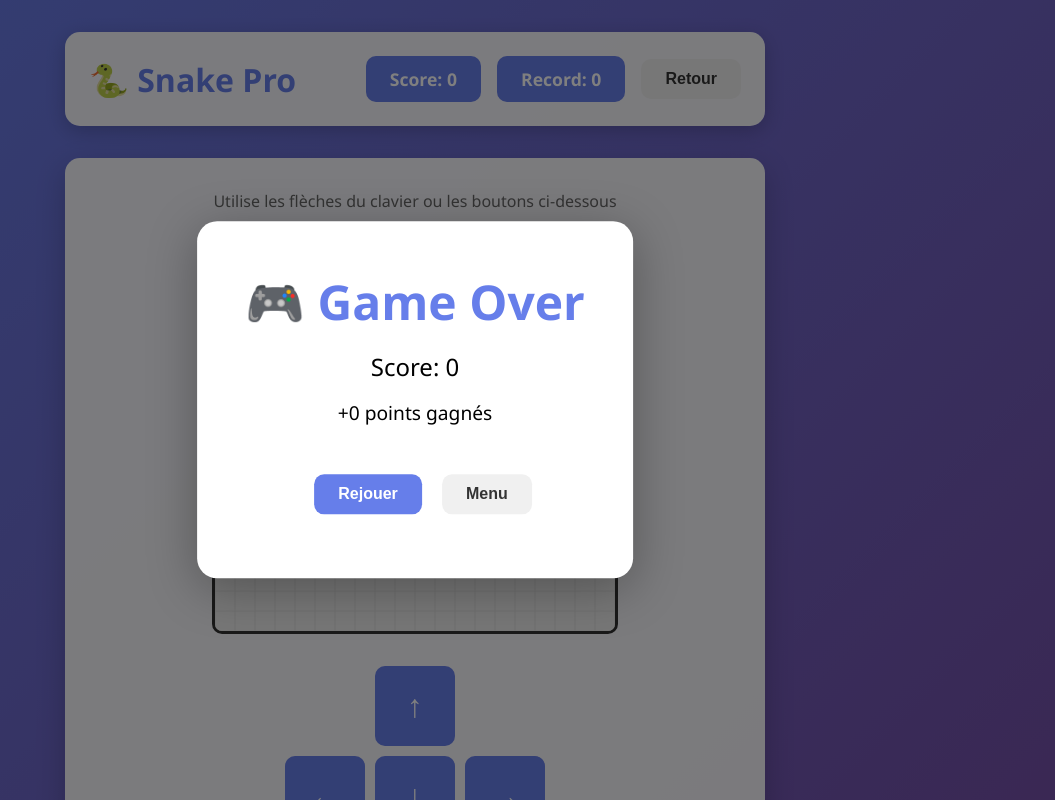
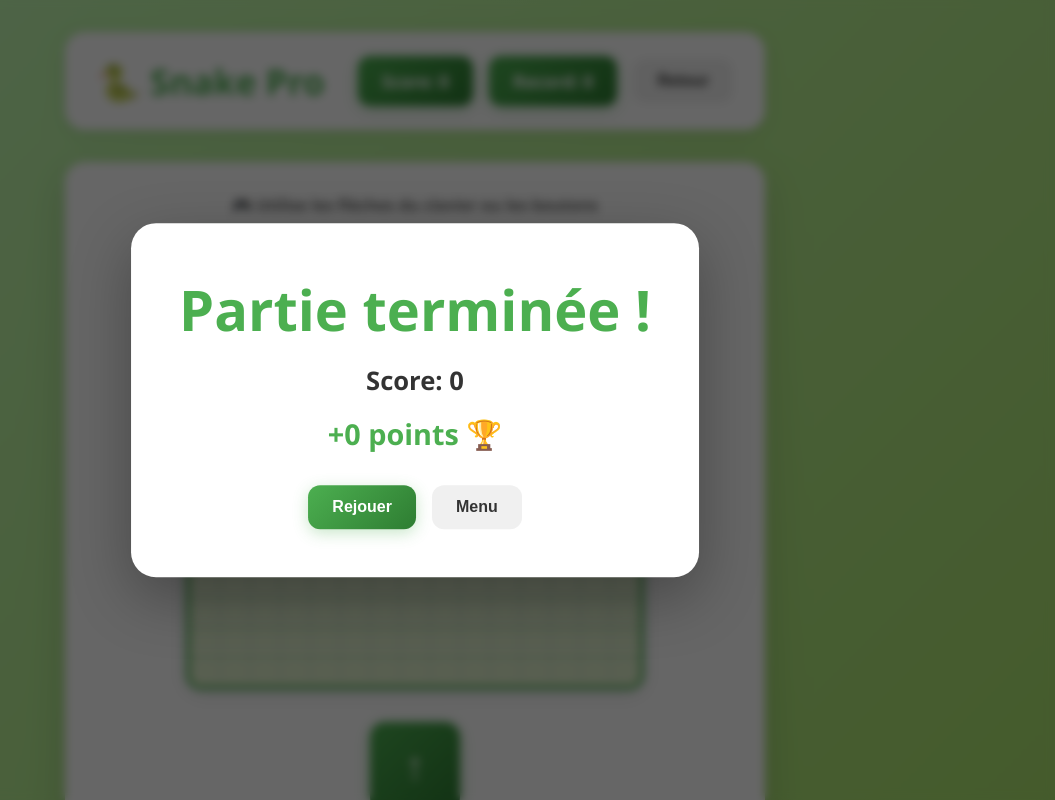
Before and after one commit to TheAmazingArtixx/Dutix, a plain HTML site: page snake.html in a window 1280 px wide. Shown: the top 800 px of the page, without its empty margins (225-1280 px from the left). Drawn offline with Linux system fonts and the light colour scheme; sample sign-in values are in the browser's storage.

Commit message:
Update snake.html

```diff
--- a/snake.html
+++ b/snake.html
@@ -12,7 +12,7 @@
         }
         body {
             font-family: 'Segoe UI', Tahoma, Geneva, Verdana, sans-serif;
-            background: linear-gradient(135deg, #667eea 0%, #764ba2 100%);
+            background: linear-gradient(135deg, #c3fbb7 0%, #a8e063 100%);
             min-height: 100vh;
             padding: 2rem;
             display: flex;
@@ -24,18 +24,19 @@
             width: 100%;
         }
         .header {
-            background: rgba(255, 255, 255, 0.95);
-            padding: 1.5rem;
-            border-radius: 15px;
+            background: white;
+            padding: 1.5rem 2rem;
+            border-radius: 20px;
             margin-bottom: 2rem;
             display: flex;
             justify-content: space-between;
             align-items: center;
-            box-shadow: 0 5px 20px rgba(0,0,0,0.2);
+            box-shadow: 0 4px 20px rgba(0,0,0,0.1);
         }
         .header h1 {
-            color: #667eea;
-            font-size: 2rem;
+            color: #4caf50;
+            font-size: 2.2rem;
+            font-weight: 900;
         }
         .header-right {
             display: flex;
@@ -43,93 +44,117 @@
             align-items: center;
         }
         .score-box {
-            background: #667eea;
+            background: linear-gradient(135deg, #4caf50 0%, #2e7d32 100%);
             color: white;
-            padding: 0.7rem 1.5rem;
-            border-radius: 10px;
-            font-weight: bold;
+            padding: 0.8rem 1.5rem;
+            border-radius: 12px;
+            font-weight: 700;
             font-size: 1.1rem;
+            box-shadow: 0 4px 15px rgba(76, 175, 80, 0.3);
         }
         .btn {
-            padding: 0.7rem 1.5rem;
+            padding: 0.8rem 1.5rem;
             border: none;
-            border-radius: 10px;
-            font-weight: bold;
+            border-radius: 12px;
+            font-weight: 700;
             cursor: pointer;
-            transition: transform 0.2s;
+            transition: all 0.3s;
             font-size: 1rem;
         }
         .btn:hover {
-            transform: scale(1.05);
+            transform: translateY(-2px);
         }
         .btn-secondary {
             background: #f0f0f0;
             color: #333;
         }
+        .btn-secondary:hover {
+            background: #e0e0e0;
+        }
         .btn-primary {
-            background: #667eea;
+            background: linear-gradient(135deg, #4caf50 0%, #2e7d32 100%);
             color: white;
+            box-shadow: 0 4px 15px rgba(76, 175, 80, 0.3);
         }
         .game-board {
-            background: rgba(255, 255, 255, 0.95);
+            background: white;
             padding: 2rem;
-            border-radius: 15px;
-            box-shadow: 0 10px 30px rgba(0,0,0,0.2);
+            border-radius: 20px;
+            box-shadow: 0 10px 40px rgba(0,0,0,0.15);
             text-align: center;
         }
         canvas {
-            border: 3px solid #333;
-            border-radius: 10px;
-            background: #f0f0f0;
+            border: 4px solid #4caf50;
+            border-radius: 15px;
+            background: linear-gradient(135deg, #f1f8e9 0%, #dcedc8 100%);
             display: block;
             margin: 0 auto 2rem;
+            box-shadow: 0 4px 20px rgba(0,0,0,0.1);
         }
         .controls {
             display: grid;
-            grid-template-columns: repeat(3, 80px);
-            gap: 10px;
+            grid-template-columns: repeat(3, 90px);
+            gap: 12px;
             justify-content: center;
             margin-bottom: 2rem;
         }
         .control-btn {
-            width: 80px;
-            height: 80px;
-            background: #667eea;
+            width: 90px;
+            height: 90px;
+            background: linear-gradient(135deg, #4caf50 0%, #2e7d32 100%);
             color: white;
             border: none;
-            border-radius: 10px;
-            font-size: 2rem;
+            border-radius: 15px;
+            font-size: 2.5rem;
             cursor: pointer;
             transition: all 0.2s;
+            box-shadow: 0 4px 15px rgba(76, 175, 80, 0.3);
         }
         .control-btn:active {
             transform: scale(0.95);
-            background: #5568d3;
+            box-shadow: 0 2px 8px rgba(76, 175, 80, 0.3);
         }
         .control-btn:disabled {
             background: #ddd;
             cursor: not-allowed;
+            box-shadow: none;
         }
         .game-over {
             position: fixed;
             top: 50%;
             left: 50%;
-            transform: translate(-50%, -50%);
+            transform: translate(-50%, -50%) scale(0);
             background: white;
             padding: 3rem;
-            border-radius: 20px;
-            box-shadow: 0 10px 50px rgba(0,0,0,0.3);
+            border-radius: 25px;
+            box-shadow: 0 20px 60px rgba(0,0,0,0.3);
             text-align: center;
             display: none;
             z-index: 1000;
+            animation: popIn 0.5s cubic-bezier(0.68, -0.55, 0.265, 1.55) forwards;
+        }
+        @keyframes popIn {
+            to { transform: translate(-50%, -50%) scale(1); }
         }
         .game-over.show {
             display: block;
         }
         .game-over h2 {
-            color: #667eea;
-            font-size: 3rem;
+            color: #4caf50;
+            font-size: 3.5rem;
             margin-bottom: 1rem;
+            font-weight: 900;
+        }
+        .game-over p {
+            font-size: 1.4rem;
+            color: #333;
+            font-weight: 600;
+        }
+        .game-over .buttons {
+            display: flex;
+            gap: 1rem;
+            margin-top: 2rem;
+            justify-content: center;
         }
         .overlay {
             position: fixed;
@@ -137,9 +162,10 @@
             left: 0;
             width: 100%;
             height: 100%;
-            background: rgba(0, 0, 0, 0.5);
+            background: rgba(0, 0, 0, 0.6);
             display: none;
             z-index: 999;
+            backdrop-filter: blur(5px);
         }
         .overlay.show {
             display: block;
@@ -148,14 +174,16 @@
             text-align: center;
             color: #666;
             margin-bottom: 1rem;
+            font-weight: 600;
         }
         .legend {
             display: flex;
             justify-content: center;
             gap: 2rem;
             margin-top: 1rem;
-            font-size: 0.9rem;
+            font-size: 0.95rem;
             color: #666;
+            font-weight: 600;
         }
         .legend-item {
             display: flex;
@@ -163,9 +191,9 @@
             gap: 0.5rem;
         }
         .legend-square {
-            width: 20px;
-            height: 20px;
-            border-radius: 3px;
+            width: 22px;
+            height: 22px;
+            border-radius: 4px;
         }
     </style>
 </head>
@@ -182,9 +210,9 @@
 
         <div class="game-board">
             <div class="info">
-                <p>Utilise les flèches du clavier ou les boutons ci-dessous</p>
+                <p>🎮 Utilise les flèches du clavier ou les boutons</p>
             </div>
-            <canvas id="gameCanvas" width="400" height="400"></canvas>
+            <canvas id="gameCanvas" width="450" height="450"></canvas>
 
             <div class="controls">
                 <div></div>
@@ -197,11 +225,11 @@
 
             <div class="legend">
                 <div class="legend-item">
-                    <div class="legend-square" style="background: #4CAF50;"></div>
+                    <div class="legend-square" style="background: linear-gradient(135deg, #4CAF50, #2E7D32);"></div>
                     <span>Serpent</span>
                 </div>
                 <div class="legend-item">
-                    <div class="legend-square" style="background: #FF5722;"></div>
+                    <div class="legend-square" style="background: #FF5252;"></div>
                     <span>Pomme (+10)</span>
                 </div>
                 <div class="legend-item">
@@ -216,36 +244,41 @@
 
     <div class="overlay" id="overlay"></div>
     <div class="game-over" id="gameOver">
-        <h2>🎮 Game Over</h2>
-        <p style="font-size: 1.5rem; margin-bottom: 1rem;">Score: <span id="finalScore"></span></p>
-        <p style="font-size: 1.2rem; margin-bottom: 2rem;">+<span id="pointsEarned"></span> points gagnés</p>
-        <button class="btn btn-primary" onclick="resetGame()" style="margin: 1rem;">Rejouer</button>
-        <button class="btn btn-secondary" onclick="window.location.href='games.html'">Menu</button>
+        <h2>Partie terminée !</h2>
+        <p style="font-size: 1.6rem; margin: 1rem 0;">Score: <span id="finalScore"></span></p>
+        <p style="color: #4caf50; font-size: 1.8rem;">+<span id="pointsEarned"></span> points 🏆</p>
+        <div class="buttons">
+            <button class="btn btn-primary" onclick="resetGame()">Rejouer</button>
+            <button class="btn btn-secondary" onclick="window.location.href='games.html'">Menu</button>
+        </div>
     </div>
 
     <script>
+        const SUPABASE_URL = 'https://fvtchcjegthrssrdvkhl.supabase.co';
+        const SUPABASE_KEY = 'eyJhbGciOiJIUzI1NiIsInR5cCI6IkpXVCJ9.eyJpc3MiOiJzdXBhYmFzZSIsInJlZiI6ImZ2dGNoY2plZ3RocnNzcmR2a2hsIiwicm9sZSI6ImFub24iLCJpYXQiOjE3NjU5NDczMTEsImV4cCI6MjA4MTUyMzMxMX0.srVeg-f7-smeSKbjk-U2kZOcVHrYe7mRkU-GSlsq3wg';
+
         const canvas = document.getElementById('gameCanvas');
         const ctx = canvas.getContext('2d');
-        const gridSize = 20;
+        const gridSize = 30;
         const tileCount = canvas.width / gridSize;
 
-        let snake = [{x: 10, y: 10}];
+        let snake = [{x: 7, y: 7}];
         let direction = {x: 1, y: 0};
         let nextDirection = {x: 1, y: 0};
-        let food = {x: 15, y: 15};
+        let food = {x: 12, y: 7};
         let bonus = null;
         let score = 0;
         let highScore = 0;
         let gameLoop = null;
-        let speed = 100;
+        let speed = 150;
         let bonusTimer = 0;
 
         function initGame() {
-            snake = [{x: 10, y: 10}];
+            snake = [{x: 7, y: 7}];
             direction = {x: 1, y: 0};
             nextDirection = {x: 1, y: 0};
             score = 0;
-            speed = 100;
+            speed = 150;
             bonus = null;
             bonusTimer = 0;
 
@@ -264,13 +297,11 @@
                 y: snake[0].y + direction.y
             };
 
-            // Vérifier collision avec murs
             if (head.x < 0 || head.x >= tileCount || head.y < 0 || head.y >= tileCount) {
                 gameOver();
                 return;
             }
 
-            // Vérifier collision avec soi-même
             if (snake.some(segment => segment.x === head.x && segment.y === head.y)) {
                 gameOver();
                 return;
@@ -278,19 +309,16 @@
 
             snake.unshift(head);
 
-            // Vérifier nourriture
             if (head.x === food.x && head.y === food.y) {
                 score += 10;
                 spawnFood();
 
-                // Spawn bonus parfois
-                if (Math.random() < 0.3) {
+                if (Math.random() < 0.4) {
                     spawnBonus();
                 }
 
-                // Accélérer
-                if (speed > 50) {
-                    speed -= 2;
+                if (speed > 80) {
+                    speed -= 3;
                     clearInterval(gameLoop);
                     gameLoop = setInterval(update, speed);
                 }
@@ -302,10 +330,9 @@
                 snake.pop();
             }
 
-            // Gérer timer bonus
             if (bonus) {
                 bonusTimer++;
-                if (bonusTimer > 50) {
+                if (bonusTimer > 40) {
                     bonus = null;
                     bonusTimer = 0;
                 }
@@ -316,11 +343,12 @@
         }
 
         function draw() {
-            // Fond
-            ctx.fillStyle = '#f0f0f0';
+            const gradient = ctx.createLinearGradient(0, 0, 0, canvas.height);
+            gradient.addColorStop(0, '#f1f8e9');
+            gradient.addColorStop(1, '#dcedc8');
+            ctx.fillStyle = gradient;
             ctx.fillRect(0, 0, canvas.width, canvas.height);
 
-            // Grille
             ctx.strokeStyle = '#e0e0e0';
             ctx.lineWidth = 1;
             for (let i = 0; i <= tileCount; i++) {
@@ -334,9 +362,15 @@
                 ctx.stroke();
             }
 
-            // Serpent
             snake.forEach((segment, index) => {
-                ctx.fillStyle = index === 0 ? '#2E7D32' : '#4CAF50';
+                const gradient = ctx.createLinearGradient(
+                    segment.x * gridSize, segment.y * gridSize,
+                    (segment.x + 1) * gridSize, (segment.y + 1) * gridSize
+                );
+                gradient.addColorStop(0, index === 0 ? '#4CAF50' : '#66BB6A');
+                gradient.addColorStop(1, index === 0 ? '#2E7D32' : '#4CAF50');
+                ctx.fillStyle = gradient;
+
                 ctx.fillRect(
                     segment.x * gridSize + 2,
                     segment.y * gridSize + 2,
@@ -344,42 +378,65 @@
                     gridSize - 4
                 );
 
-                // Yeux sur la tête
+                ctx.shadowColor = 'rgba(76, 175, 80, 0.5)';
+                ctx.shadowBlur = 10;
+                ctx.shadowOffsetX = 0;
+                ctx.shadowOffsetY = 2;
+
                 if (index === 0) {
                     ctx.fillStyle = 'white';
-                    ctx.fillRect(segment.x * gridSize + 5, segment.y * gridSize + 5, 4, 4);
-                    ctx.fillRect(segment.x * gridSize + 11, segment.y * gridSize + 5, 4, 4);
+                    ctx.fillRect(segment.x * gridSize + 8, segment.y * gridSize + 8, 6, 6);
+                    ctx.fillRect(segment.x * gridSize + 16, segment.y * gridSize + 8, 6, 6);
                 }
+
+                ctx.shadowBlur = 0;
             });
 
-            // Nourriture
-            ctx.fillStyle = '#FF5722';
+            ctx.fillStyle = '#FF5252';
             ctx.beginPath();
             ctx.arc(
                 food.x * gridSize + gridSize / 2,
                 food.y * gridSize + gridSize / 2,
-                gridSize / 2 - 2,
+                gridSize / 2 - 3,
                 0,
                 Math.PI * 2
             );
             ctx.fill();
 
-            // Bonus
+            ctx.fillStyle = 'rgba(255, 255, 255, 0.5)';
+            ctx.beginPath();
+            ctx.arc(
+                food.x * gridSize + gridSize / 3,
+                food.y * gridSize + gridSize / 3,
+                gridSize / 6,
+                0,
+                Math.PI * 2
+            );
+            ctx.fill();
+
             if (bonus) {
+                const pulseSize = gridSize / 2 - 3 + Math.sin(bonusTimer * 0.3) * 3;
                 ctx.fillStyle = '#FFD700';
                 ctx.beginPath();
                 ctx.arc(
                     bonus.x * gridSize + gridSize / 2,
                     bonus.y * gridSize + gridSize / 2,
-                    gridSize / 2 - 2,
+                    pulseSize,
                     0,
                     Math.PI * 2
                 );
                 ctx.fill();
 
-                // Bordure pulsante
-                ctx.strokeStyle = `rgba(255, 215, 0, ${0.5 + Math.sin(bonusTimer * 0.2) * 0.5})`;
+                ctx.strokeStyle = `rgba(255, 215, 0, ${0.7 - bonusTimer / 60})`;
                 ctx.lineWidth = 3;
+                ctx.beginPath();
+                ctx.arc(
+                    bonus.x * gridSize + gridSize / 2,
+                    bonus.y * gridSize + gridSize / 2,
+                    pulseSize + 5,
+                    0,
+                    Math.PI * 2
+                );
                 ctx.stroke();
             }
         }
@@ -416,7 +473,6 @@
 
             const newDir = directions[dir];
 
-            // Empêcher demi-tour
             if (newDir.x !== -direction.x || newDir.y !== -direction.y) {
                 nextDirection = newDir;
             }
@@ -433,11 +489,11 @@
         function gameOver() {
             clearInterval(gameLoop);
             document.getElementById('finalScore').textContent = score;
-            document.getElementById('pointsEarned').textContent = score;
+            document.getElementById('pointsEarned').textContent = score * 2;
             document.getElementById('overlay').classList.add('show');
             document.getElementById('gameOver').classList.add('show');
 
-            updateProgress('snake', score);
+            updateProgress('snake', score * 2);
         }
 
         function resetGame() {
@@ -471,7 +527,6 @@
             }
         }
 
-        // Contrôles clavier
         document.addEventListener('keydown', (e) => {
             switch(e.key) {
                 case 'ArrowUp':
@@ -493,10 +548,9 @@
             }
         });
 
-        // Vérifier connexion et charger meilleur score
         const user = JSON.parse(localStorage.getItem('gameZoneUser'));
         if (!user) {
-            alert('Connecte-toi d\'abord !');
+            alert('Connecte-toi d\'abord ! 🔐');
             window.location.href = 'login.html';
         } else {
             if (user.gamesPlayed && user.gamesPlayed.snake) {
```
